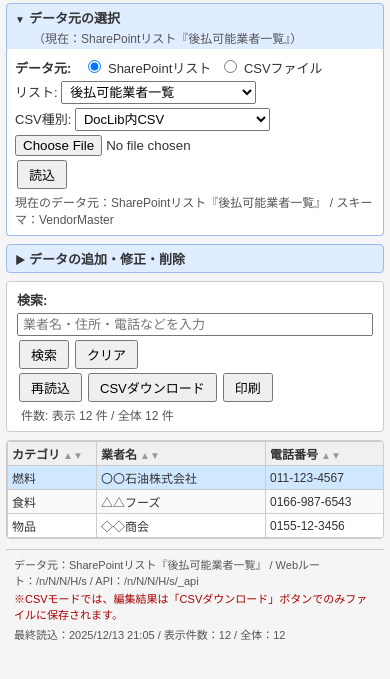
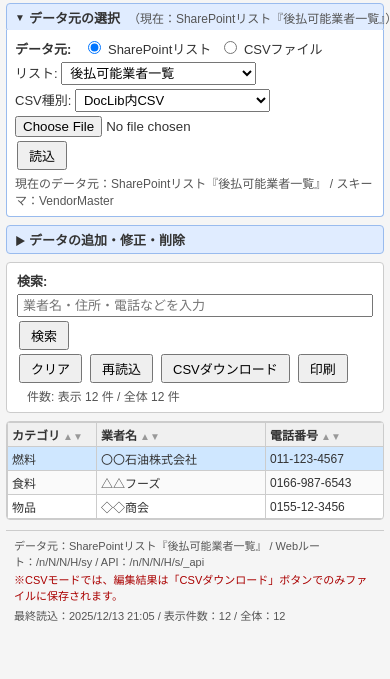
Before and after one commit to porihuru/list_csv, a plain HTML site: page index.html in a window 390 px wide. Shown: the part 83-762 px from the top of the page. Drawn offline with Linux system fonts and the light colour scheme.

Commit message:
index.html を更新

```diff
--- a/index.html
+++ b/index.html
@@ -1,4 +1,4 @@
-<!-- 2025-12-13T21:50+09:00 master_manager.html -->
+<!-- 2025-12-13T22:05+09:00 master_manager.html -->
 <!DOCTYPE html>
 <html lang="ja">
 <head>
@@ -45,12 +45,6 @@
       box-sizing: border-box;
     }
 
-    .card-title {
-      font-weight: bold;
-      font-size: 13px;
-      margin-bottom: 4px;
-    }
-
     label {
       font-size: 13px;
     }
@@ -76,16 +70,7 @@
       opacity: 0.6;
     }
 
-    .inline {
-      display: inline-block;
-      vertical-align: middle;
-    }
-
-    .spacer {
-      height: 4px;
-    }
-
-    /* ===== データソース選択エリア（折りたたみ） ===== */
+    /* ===== パネル共通 ===== */
     .panel-wrapper {
       margin-top: 4px;
       margin-bottom: 8px;
@@ -128,11 +113,9 @@
     #ds-toggle + .panel-header span.arrow::before {
       content: "▶";
     }
-
     #ds-toggle:checked + .panel-header span.arrow::before {
       content: "▼";
     }
-
     #ds-toggle:checked + .panel-header + .panel-body {
       display: block;
     }
@@ -141,13 +124,18 @@
     #panel-toggle + .panel-header span.arrow::before {
       content: "▶";
     }
-
     #panel-toggle:checked + .panel-header span.arrow::before {
       content: "▼";
     }
-
     #panel-toggle:checked + .panel-header + .panel-body {
       display: block;
+    }
+
+    /* ===== データ元ヘッダ（1行） ===== */
+    .ds-header {
+      display: flex;
+      align-items: center;
+      white-space: nowrap;
     }
 
     .ds-header .ds-current {
@@ -155,9 +143,9 @@
       font-weight: normal;
       font-size: 12px;
       color: #555;
-      white-space: nowrap;
     }
 
+    /* ===== データソース選択エリア ===== */
     .datasource-row {
       display: flex;
       flex-wrap: wrap;
@@ -199,39 +187,40 @@
       color: #555;
     }
 
-    /* ===== ツールバー ===== */
+    /* ===== ツールバー（検索・操作） ===== */
     .toolbar {
       display: flex;
-      flex-wrap: wrap;
-      align-items: center;
-      gap: 6px;
-      row-gap: 4px;
+      flex-direction: column;
+      gap: 4px;
       font-size: 13px;
     }
 
-    .toolbar .search-label {
+    .toolbar-row1,
+    .toolbar-row2 {
+      display: flex;
+      align-items: center;
+      flex-wrap: nowrap;
+      white-space: nowrap;
+      gap: 4px;
+    }
+
+    .toolbar-row1 .search-label {
       font-weight: bold;
     }
 
-    .toolbar .search-input {
+    .toolbar-row1 .search-input {
       width: 260px;
       max-width: 50vw;
     }
 
-    .toolbar .toolbar-right {
-      margin-left: auto;
-      display: inline-flex;
-      align-items: center;
-      gap: 4px;
-      flex-wrap: wrap;
-      justify-content: flex-end;
+    .toolbar-row2 button {
+      margin-right: 2px;
     }
 
-    .toolbar .status-text {
+    .toolbar-row2 .status-text {
       font-size: 12px;
       color: #555;
-      margin-left: 4px;
-      white-space: nowrap;
+      margin-left: 10px;
     }
 
     /* ===== 一覧テーブル ===== */
@@ -370,27 +359,22 @@
       .page-wrapper {
         padding: 6px 6px 24px;
       }
-      .datasource-row .load-button,
-      .toolbar .toolbar-right {
+      .datasource-row .load-button {
         width: 100%;
         justify-content: flex-start;
         margin-left: 0;
       }
-      .toolbar .search-input {
+      .toolbar-row1,
+      .toolbar-row2 {
+        flex-wrap: wrap;
+        white-space: normal;
+      }
+      .toolbar-row1 .search-input {
         width: 100%;
         max-width: 100%;
       }
-      .toolbar {
-        gap: 4px;
-      }
       .table-scroll {
         max-height: 260px;
-      }
-      .ds-header .ds-current {
-        display: block;
-        margin-left: 18px;
-        margin-top: 2px;
-        white-space: normal;
       }
     }
   </style>
@@ -498,15 +482,18 @@
       </div>
     </div>
 
-    <!-- ツールバー（検索） -->
+    <!-- ツールバー（検索＋操作） -->
     <div class="card">
       <div class="toolbar">
-        <span class="search-label">検索:</span>
-        <input type="text" class="search-input" placeholder="業者名・住所・電話などを入力">
-        <button>検索</button>
-        <button>クリア</button>
-
-        <div class="toolbar-right">
+        <!-- 1行目：検索: テキスト + 検索 -->
+        <div class="toolbar-row1">
+          <span class="search-label">検索:</span>
+          <input type="text" class="search-input" placeholder="業者名・住所・電話などを入力">
+          <button>検索</button>
+        </div>
+        <!-- 2行目：クリア 再読込 CSVダウンロード 印刷 -->
+        <div class="toolbar-row2">
+          <button>クリア</button>
           <button>再読込</button>
           <button>CSVダウンロード</button>
           <button>印刷</button>
@@ -568,7 +555,7 @@
     <div class="footer">
       <div>
         データ元：SharePointリスト『後払可能業者一覧』 /
-        Webルート：/n/N/N/H/s /
+        Webルート：/n/N/N/H/sy /
         API：/n/N/N/H/s/_api
         <div class="footer-note">
           ※CSVモードでは、編集結果は「CSVダウンロード」ボタンでのみファイルに保存されます。
```
